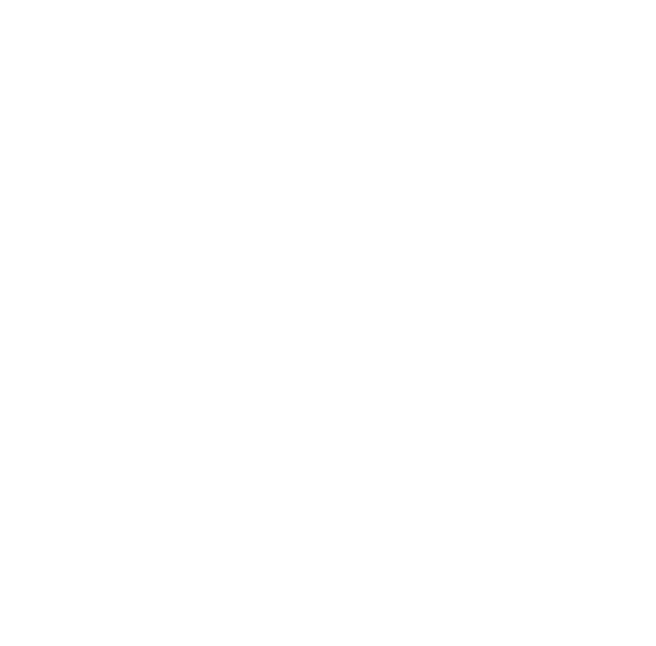
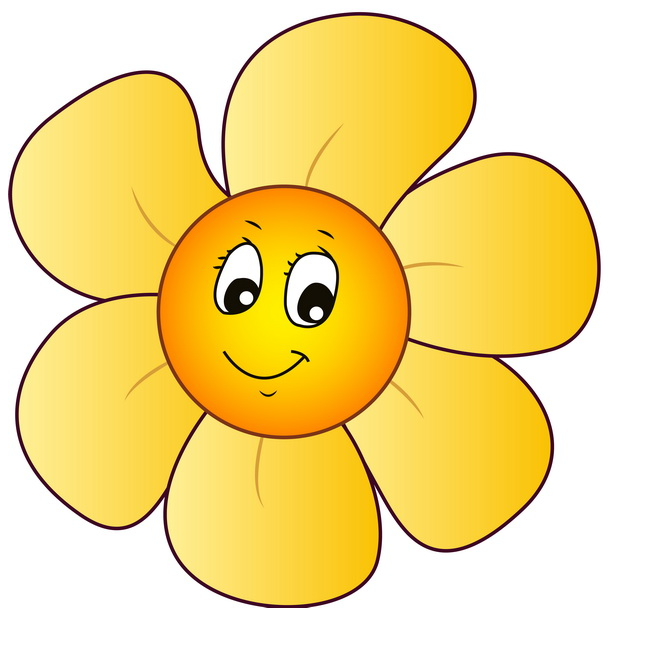
Before and after one commit to AdamzkT/AdamzkT.github.io, a plain HTML site: page virag/index.html in a window 1280 px wide. Shown: the whole page, without its empty margins (0-656 px from the left). Drawn offline with Linux system fonts and the light colour scheme.

Commit message:
Update index.html

```diff
--- a/virag/index.html
+++ b/virag/index.html
@@ -5,7 +5,7 @@
 </head>
 <body>
 
-<img src="" alt="">
+<img src="virag.jpg" alt="virag.jpg">
 
 </body>
 </html>
```
